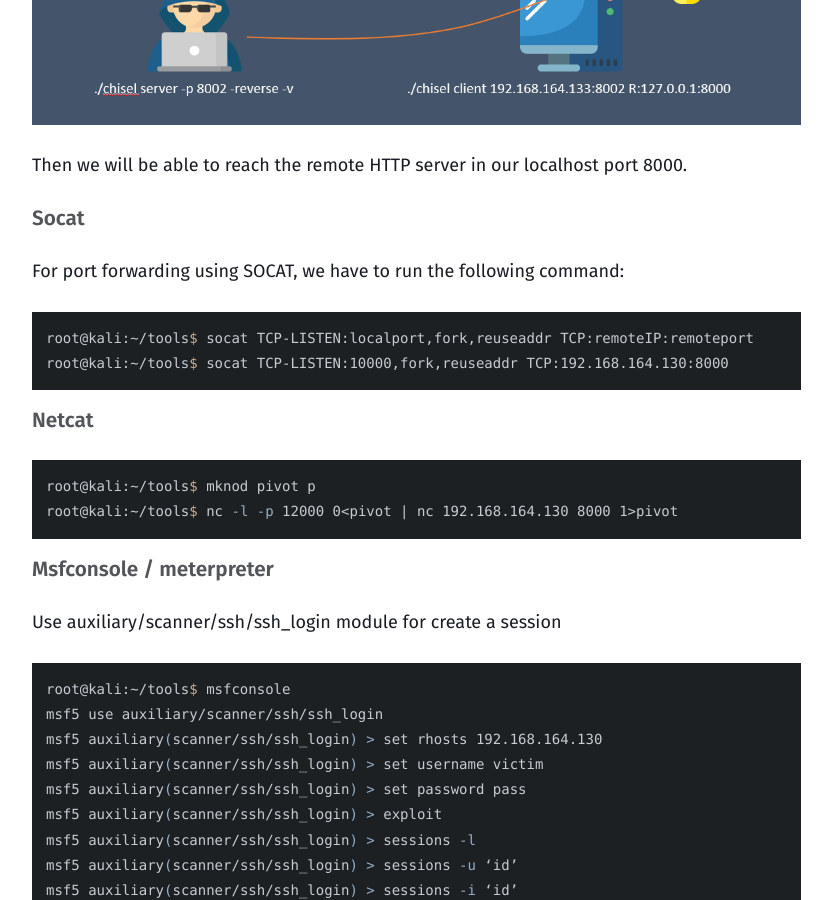
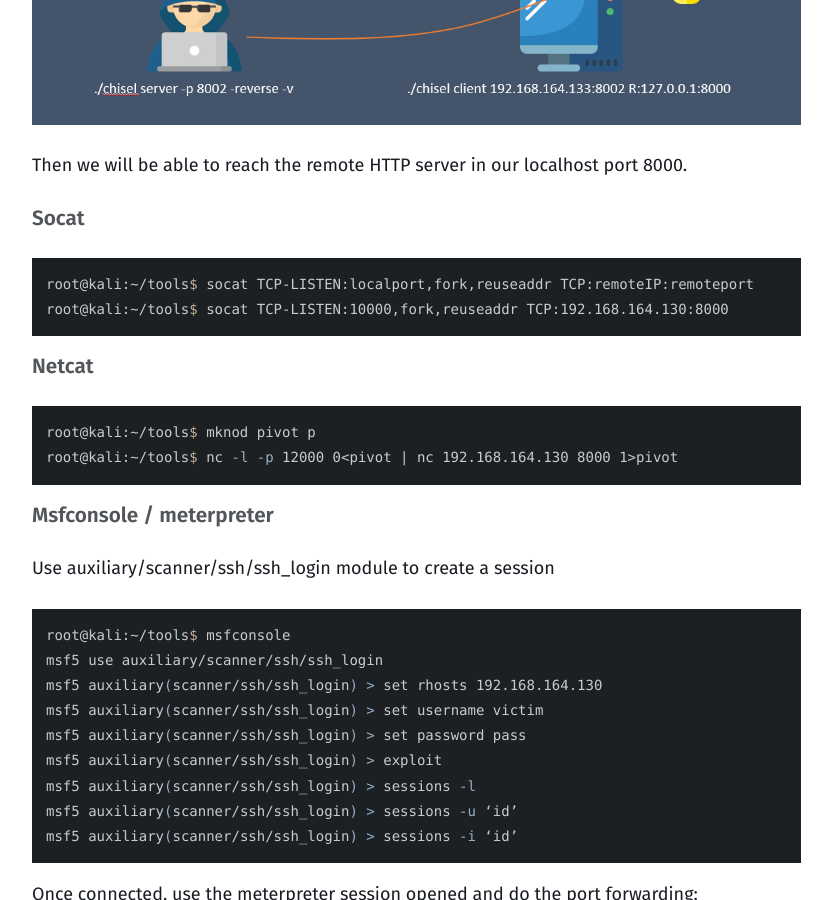
Before and after one commit to MikeMightHack/old-blog, a Jekyll site: the page built from _posts/2022-03-10-PortForwarding.md, in a window 1280 px wide and 900 px high, scrolled down 4445 px. Shown: the whole window, without its empty margins (168-1000 px from the left). Built offline with Jekyll 4.4.1, drawn with Linux system fonts in a browser that asks for light colours.

Commit message:
fix post

````diff
--- a/_posts/2022-03-10-PortForwarding.md
+++ b/_posts/2022-03-10-PortForwarding.md
@@ -102,8 +102,6 @@
 
 #### Socat
 
-For port forwarding using SOCAT, we have to run the following command:
-
 ```sh
 root@kali:~/tools$ socat TCP-LISTEN:localport,fork,reuseaddr TCP:remoteIP:remoteport
 root@kali:~/tools$ socat TCP-LISTEN:10000,fork,reuseaddr TCP:192.168.164.130:8000
@@ -117,7 +115,8 @@
 
 #### Msfconsole / meterpreter
 
-Use auxiliary/scanner/ssh/ssh_login module for create a session
+Use auxiliary/scanner/ssh/ssh_login module to create a session
+
 ```sh
 root@kali:~/tools$ msfconsole
 msf5 use auxiliary/scanner/ssh/ssh_login
````
Also changed, not shown: _posts/2022-03-08-RouterSpace.md (renamed from _posts/2022-03-02-RouterSpace.md).
